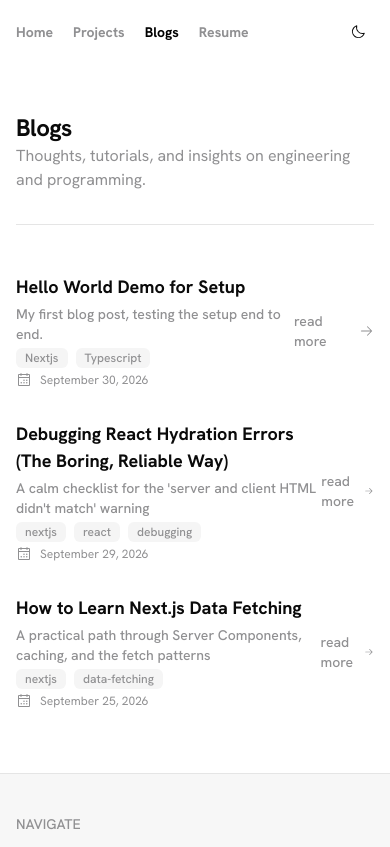
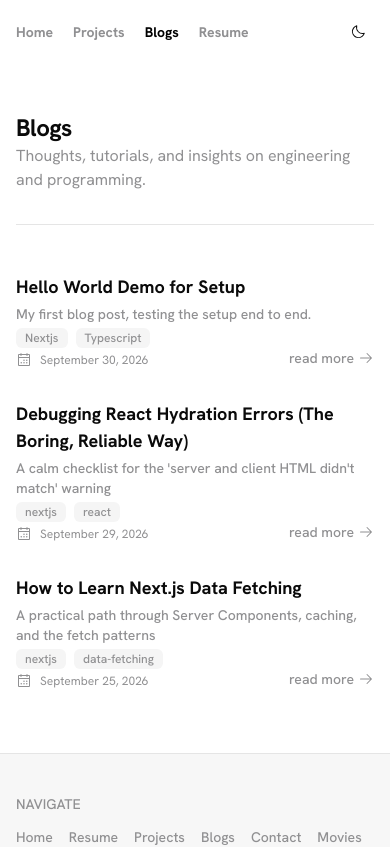
Before and after one commit to Ruchit-kumar44/My-Portfolio, a Next.js app: page /blogs in a window 390 px wide. Shown: the top 847 px of the page. Built offline with nearby package versions, Linux system fonts and the light colour scheme; no server answers.

Commit message:
add responsivness in BlogCard

```diff
--- a/src/components/blog/BlogCard.tsx
+++ b/src/components/blog/BlogCard.tsx
@@ -20,17 +20,18 @@ export default function BlogCard2({ post, showTags = true }: BlogCardProps) {
   })
 
   return (
-    <Link className="group flex justify-between items-center w-full py-4" href={`/blogs/${slug}`}>
-        <div>
-              <h3 className="text-foreground text-[18px] font-bold">
+    <Link className="group w-full py-4" href={`/blogs/${slug}`}>
+          <h3 className="text-foreground text-[18px] font-bold">
         {title}
       </h3>
       <p className="text-secondary text-sm font-medium mt-1">{description}</p>
 
+      <div className="flex justify-between items-end lg:items-center">
+      <div>
       <div className="py-1 text-secondary w-full flex flex-wrap justify-between items-center gap-2">
         {showTags &&
           <div className="flex flex-wrap gap-2">
-          {tags.slice(0, 3).map((tag) => (
+          {tags.slice(0, 2).map((tag) => (
             <Badge key={tag} variant="secondary" className="text-xs text-secondary rounded-sm">
               {tag}
             </Badge>
@@ -43,14 +44,14 @@ export default function BlogCard2({ post, showTags = true }: BlogCardProps) {
         </div>
         }
       </div>
-
       <time className="text-secondary flex items-center gap-2 text-xs" dateTime={date}>
         <Calender className="size-4" /> {formattedDate}
       </time>
-        </div>
+      </div>
        <p className="flex text-secondary items-center gap-1 text-sm font-medium">
           read more <ArrowRight className="size-4" />
         </p>
+       </div>
     </Link>
   )
 }
```
